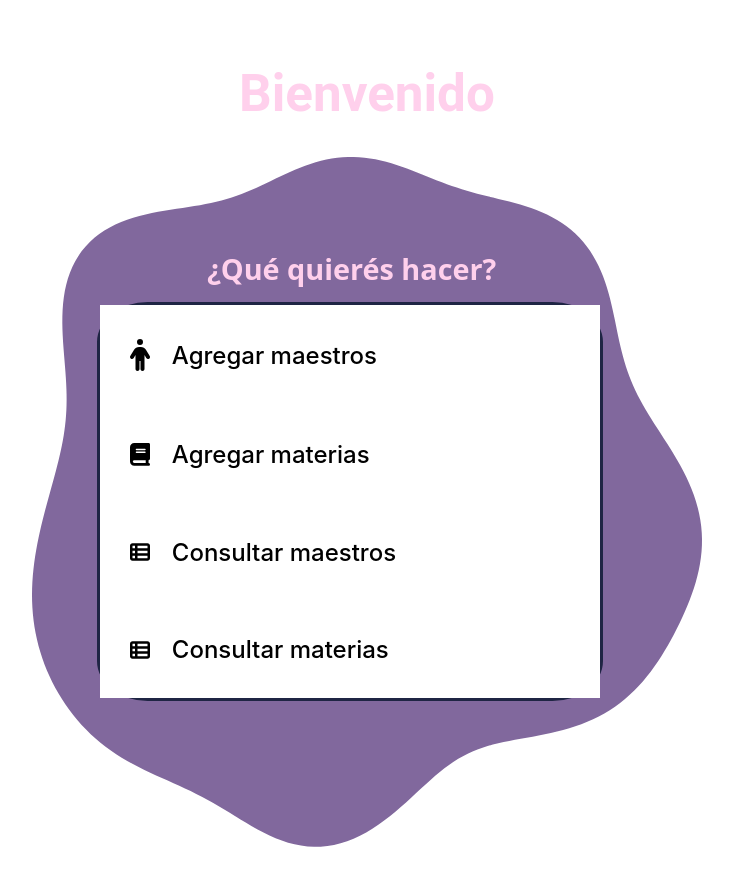
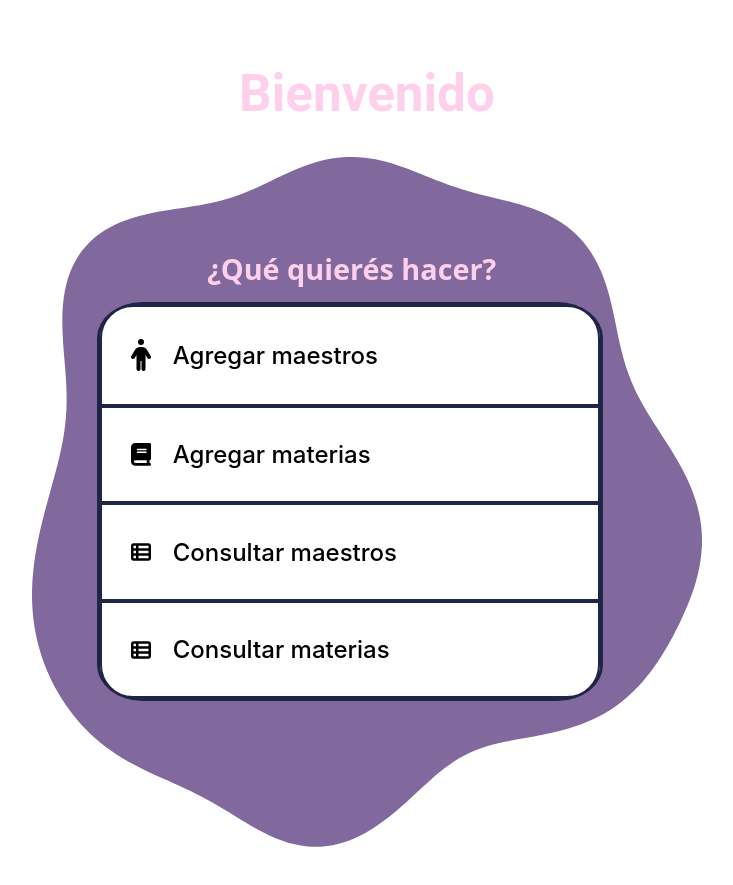
Before and after one commit to gatoguapo/react_curso, a React (Vite) app in the folder Sistema-Profesores/: page / in a window 1280 px wide. Shown: the whole page, without its empty margins (273-1006 px from the left). Built offline with nearby package versions, Linux system fonts and the light colour scheme.

Commit message:
botonesPersonalizados con bordes

```diff
--- a/Sistema-Profesores/src/assets/components/BotonPersonalizado.jsx
+++ b/Sistema-Profesores/src/assets/components/BotonPersonalizado.jsx
@@ -1,8 +1,8 @@
 import "../css/BotonPersonalizado.css"
 
-export function BotonPersonalizado({text, xmlns, viewBox, d, width}) {
+export function BotonPersonalizado({text, xmlns, viewBox, d, width, className}) {
     return (
-        <button className="persBtn">
+        <button className={className}>
             <svg xmlns={xmlns} viewBox={viewBox} width={width} className="persBtn-svg">
                 <path d={d}/>
             </svg>
--- a/Sistema-Profesores/src/assets/css/AppPantallaInicio.css
+++ b/Sistema-Profesores/src/assets/css/AppPantallaInicio.css
@@ -15,7 +15,7 @@ h1 {
     position: absolute;
     display: grid;
     grid-template-columns: 100%;
-    border-radius: 10%;
+    border-radius: 9%;
     border: #1F2544 solid 3px;
     background-color: #FFD0EC;
     width: 50%;
--- a/Sistema-Profesores/src/assets/css/BotonPersonalizado.css
+++ b/Sistema-Profesores/src/assets/css/BotonPersonalizado.css
@@ -1,12 +1,32 @@
 .persBtn {
-    width: 100%;
-    height: 100%;
     background-color: white;
     color: black;
     font-size: 1.5em;
     align-items: center;
     display: flex;
+    border: none;
     border-radius: 0;
+    border: #1F2544 solid 2px;
+}
+
+.persBtn-top {
+    background-color: white;
+    color: black;
+    font-size: 1.5em;
+    align-items: center;
+    display: flex;
+    border-radius: 33px 33px 0px 0px;
+    border: #1F2544 solid 2px;
+}
+
+.persBtn-bottom {
+    background-color: white;
+    color: black;
+    font-size: 1.5em;
+    align-items: center;
+    display: flex;
+    border-radius: 0px 0px 33px 33px;
+    border: #1F2544 solid 2px;
 }
 
 .persBtn-svg {
--- a/Sistema-Profesores/src/assets/vistas/AppPantallaInicio.jsx
+++ b/Sistema-Profesores/src/assets/vistas/AppPantallaInicio.jsx
@@ -15,7 +15,8 @@ export function AppPantallaInicio() {
                     <div className="main-layer">
                         <BotonPersonalizado
                             text="Agregar maestros"
-                            width={"20px"}
+                            width="20px"
+                            className="persBtn-top"
                             xmlns="http://www.w3.org/2000/svg"
                             viewBox="0 0 320 512"
                             d="M112 48a48 48 0 1 1 96 0 48 48 0 1 1 -96 0zm40 304V480c0 17.7-14.3 32-32 32s-32-14.3-32-32V256.9L59.4 304.5c-9.1 15.1-28.8 20-43.9 10.9s-20-28.8-10.9-43.9l58.3-97c17.4-28.9 48.6-46.6 82.3-46.6h29.7c33.7 0 64.9 17.7 82.3 46.6l58.3 97c9.1 15.1 4.2 34.8-10.9 43.9s-34.8 4.2-43.9-10.9L232 256.9V480c0 17.7-14.3 32-32 32s-32-14.3-32-32V352H152z"
@@ -23,7 +24,8 @@ export function AppPantallaInicio() {
                         </BotonPersonalizado>
                         <BotonPersonalizado
                             text="Agregar materias"
-                            width={"20px"}
+                            width="20px"
+                            className="persBtn"
                             xmlns="http://www.w3.org/2000/svg"
                             viewBox="0 0 448 512"
                             d="M96 0C43 0 0 43 0 96V416c0 53 43 96 96 96H384h32c17.7 0 32-14.3 32-32s-14.3-32-32-32V384c17.7 0 32-14.3 32-32V32c0-17.7-14.3-32-32-32H384 96zm0 384H352v64H96c-17.7 0-32-14.3-32-32s14.3-32 32-32zm32-240c0-8.8 7.2-16 16-16H336c8.8 0 16 7.2 16 16s-7.2 16-16 16H144c-8.8 0-16-7.2-16-16zm16 48H336c8.8 0 16 7.2 16 16s-7.2 16-16 16H144c-8.8 0-16-7.2-16-16s7.2-16 16-16z"
@@ -31,7 +33,8 @@ export function AppPantallaInicio() {
                         </BotonPersonalizado>
                         <BotonPersonalizado
                             text="Consultar maestros"
-                            width={"20px"}
+                            width="20px"
+                            className="persBtn"
                             xmlns="http://www.w3.org/2000/svg"
                             viewBox="0 0 512 512"
                             d="M0 96C0 60.7 28.7 32 64 32H448c35.3 0 64 28.7 64 64V416c0 35.3-28.7 64-64 64H64c-35.3 0-64-28.7-64-64V96zm64 0v64h64V96H64zm384 0H192v64H448V96zM64 224v64h64V224H64zm384 0H192v64H448V224zM64 352v64h64V352H64zm384 0H192v64H448V352z"
@@ -39,7 +42,8 @@ export function AppPantallaInicio() {
                         </BotonPersonalizado>
                         <BotonPersonalizado
                             text="Consultar materias"
-                            width={"20px"}
+                            width="20px"
+                            className="persBtn-bottom"
                             xmlns="http://www.w3.org/2000/svg"
                             viewBox="0 0 512 512"
                             d="M0 96C0 60.7 28.7 32 64 32H448c35.3 0 64 28.7 64 64V416c0 35.3-28.7 64-64 64H64c-35.3 0-64-28.7-64-64V96zm64 0v64h64V96H64zm384 0H192v64H448V96zM64 224v64h64V224H64zm384 0H192v64H448V224zM64 352v64h64V352H64zm384 0H192v64H448V352z"
```
